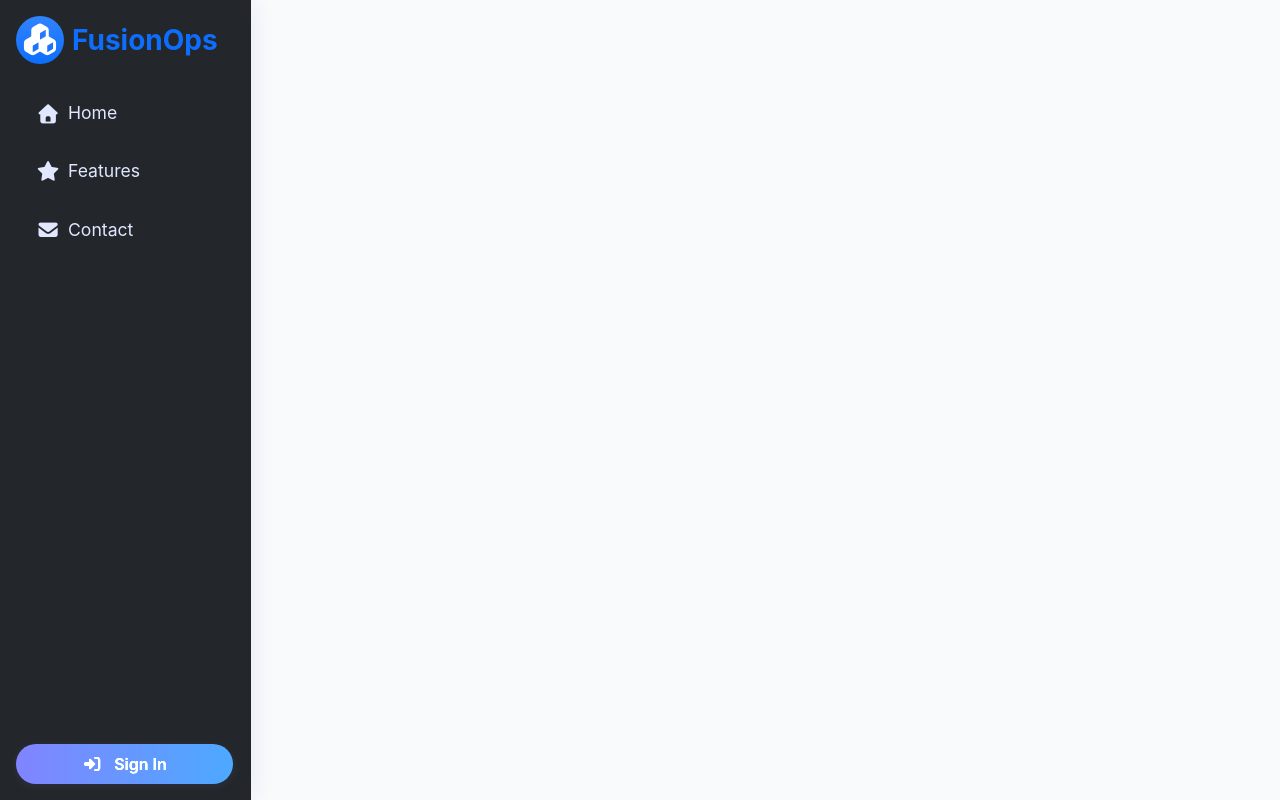
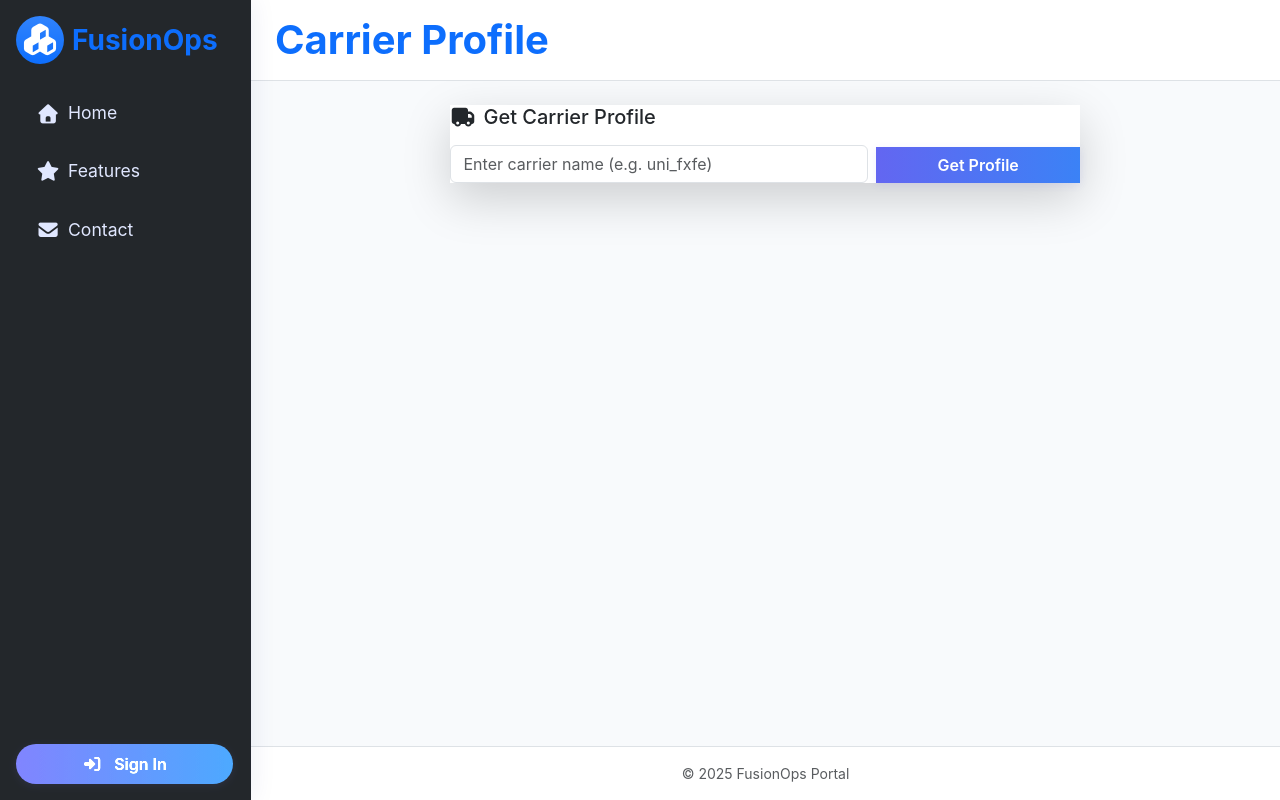
Before and after one commit to MuhammadShamim/FusionOps-Portal, an Angular app: page /carrier-profile in a window 1280 px wide. Before the commit this address led to /. Built offline with nearby package versions, Linux system fonts and the light colour scheme.

Commit message:
carrier profile ui 1

```diff
--- a/src/app/app.routes.ts
+++ b/src/app/app.routes.ts
@@ -2,6 +2,7 @@ import { FeaturesComponent } from './public/features.component';
 import { CoverComponent } from './public/cover.component';
 import { ContactComponent } from './public/contact.component';
 import { DashboardComponent } from './private/dashboard.component';
+import { CarrierProfileComponent } from './private/carrier-profile.component';
 import { NotesComponent } from './private/notes.component';
 import { SigninComponent } from './public/signin.component';
 import { KanbanComponent } from './private/kanban.component';
@@ -11,6 +12,7 @@ export const routes = [
   { path: 'features', component: FeaturesComponent },
   { path: 'contact', component: ContactComponent },
   { path: 'dashboard', component: DashboardComponent },
+  { path: 'carrier-profile', component: CarrierProfileComponent },
   { path: 'notes', component: NotesComponent },
   { path: 'kanban', component: KanbanComponent },
   { path: 'signin', component: SigninComponent },
--- /dev/null
+++ b/src/app/private/carrier-profile.component.css
@@ -0,0 +1 @@
+/* Add any carrier profile specific styles here if needed */
--- /dev/null
+++ b/src/app/private/carrier-profile.component.html
@@ -0,0 +1,28 @@
+<fusionops-layout [title]="'Carrier Profile'">
+  <div class="container-fluid">
+    <div class="row mb-5">
+      <div class="col-md-8 offset-md-2">
+        <div class="fusionops-card border-0 shadow-lg">
+          <div class="card-body">
+            <h5 class="card-title mb-3"><i class="fas fa-truck me-2"></i>Get Carrier Profile</h5>
+            <form class="row g-2 align-items-end" (ngSubmit)="getCarrierProfile()">
+              <div class="col-8">
+                <input type="text" class="form-control" placeholder="Enter carrier name (e.g. uni_fxfe)" [(ngModel)]="carrierName" name="carrierName" required>
+              </div>
+              <div class="col-4">
+                <button type="submit" class="btn btn-gradient-primary w-100">Get Profile</button>
+              </div>
+            </form>
+            <div *ngIf="carrierProfile" class="mt-4">
+              <h6 class="fw-bold">Profile Result:</h6>
+              <pre class="bg-light p-3 rounded-3 small text-dark overflow-auto" style="max-height: 300px;">{{ carrierProfile | json }}</pre>
+            </div>
+            <div *ngIf="carrierProfileError" class="alert alert-warning mt-3">
+              {{ carrierProfileError }}
+            </div>
+          </div>
+        </div>
+      </div>
+    </div>
+  </div>
+</fusionops-layout>
--- /dev/null
+++ b/src/app/private/carrier-profile.component.ts
@@ -0,0 +1,35 @@
+import { Component } from '@angular/core';
+import { CommonModule } from '@angular/common';
+import { FormsModule } from '@angular/forms';
+import { LayoutComponent } from '../layout.component';
+import { CarrierProfileService } from '../carrier-profile.service';
+
+@Component({
+  selector: 'app-carrier-profile',
+  templateUrl: './carrier-profile.component.html',
+  styleUrls: ['./carrier-profile.component.css'],
+  standalone: true,
+  imports: [CommonModule, FormsModule, LayoutComponent]
+})
+export class CarrierProfileComponent {
+  carrierName = '';
+  carrierProfile: any = null;
+  carrierProfileError: string | null = null;
+
+  constructor(private carrierProfileService: CarrierProfileService) {}
+
+  getCarrierProfile() {
+    this.carrierProfile = null;
+    this.carrierProfileError = null;
+    if (!this.carrierName.trim()) return;
+    this.carrierProfileService.getCarrierProfile(this.carrierName.trim()).subscribe(result => {
+      if (result && !result.error) {
+        this.carrierProfile = result;
+      } else {
+        this.carrierProfileError = result?.error?.message || result?.error || 'No profile found or API error.';
+      }
+    }, err => {
+      this.carrierProfileError = err?.message || 'API error.';
+    });
+  }
+}
--- a/src/app/private/dashboard.component.html
+++ b/src/app/private/dashboard.component.html
@@ -6,30 +6,7 @@
           <p class="lead text-muted">Welcome to your dashboard! Here are your quick stats and links.</p>
         </div>
       </div>
-      <div class="row mb-5">
-        <div class="col-md-6 offset-md-3">
-          <div class="fusionops-card border-0 shadow-lg">
-            <div class="card-body">
-              <h5 class="card-title mb-3"><i class="fas fa-truck me-2"></i>Get Carrier Profile</h5>
-              <form class="row g-2 align-items-end" (ngSubmit)="getCarrierProfile()">
-                <div class="col-8">
-                  <input type="text" class="form-control" placeholder="Enter carrier name (e.g. uni_fxfe)" [(ngModel)]="carrierName" name="carrierName" required>
-                </div>
-                <div class="col-4">
-                  <button type="submit" class="btn btn-gradient-primary w-100">Get Profile</button>
-                </div>
-              </form>
-              <div *ngIf="carrierProfile" class="mt-4">
-                <h6 class="fw-bold">Profile Result:</h6>
-                <pre class="bg-light p-3 rounded-3 small text-dark overflow-auto" style="max-height: 300px;">{{ carrierProfile | json }}</pre>
-              </div>
-              <div *ngIf="carrierProfileError" class="alert alert-warning mt-3">
-                {{ carrierProfileError }}
-              </div>
-            </div>
-          </div>
-        </div>
-      </div>
+
       <div class="row g-4 mb-5">
         <div class="col-md-3">
           <div class="fusionops-card fusionops-card-gradient border-0 shadow-lg">
```
